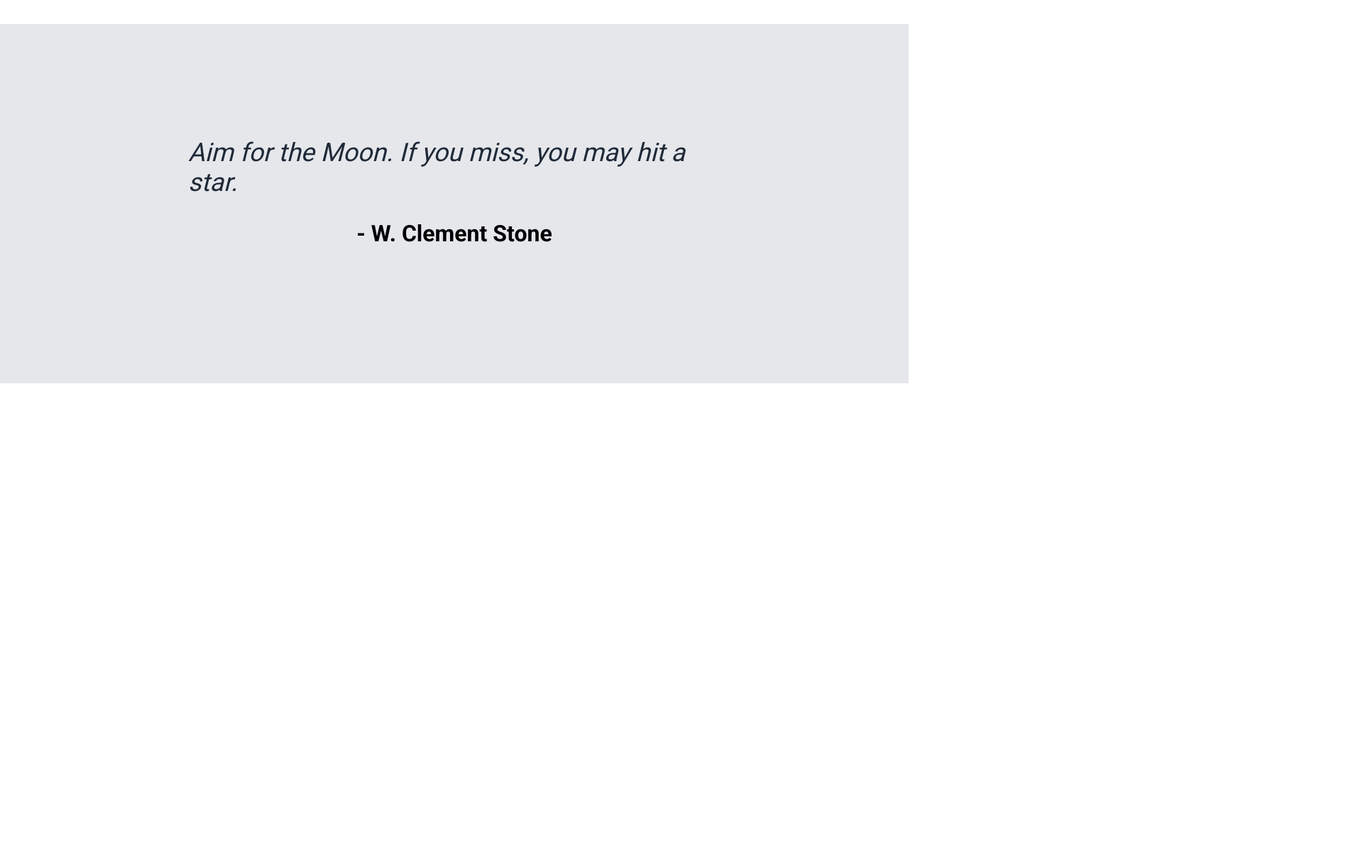
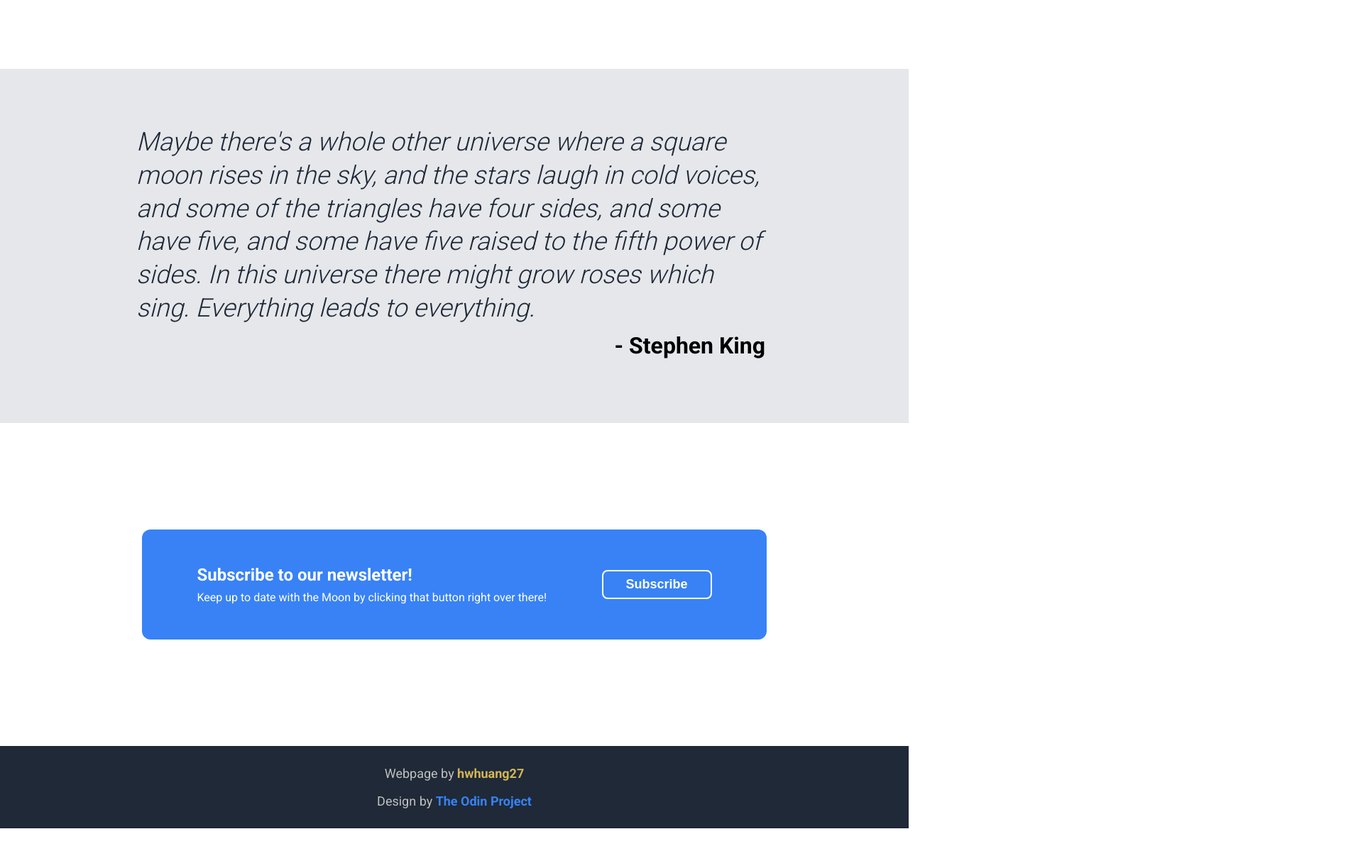
Before and after one commit to hwhuang27/odin-landing-page, a plain HTML site: page index.html in a window 1280 px wide. Shown: the part 1166-2372 px from the top of the page at 71% size, 1920 px wide, since content can reach past the window. After the commit the page ends 2333 px from the top, so only its background shows below. Drawn offline with Linux system fonts and the light colour scheme.

Commit message:
Finish quotes, newsletter, & footer sections

```diff
--- a/css/style.css
+++ b/css/style.css
@@ -1,4 +1,4 @@
-@import url('https://fonts.googleapis.com/css2?family=Roboto:wght@400;700&display=swap');
+@import url('https://fonts.googleapis.com/css2?family=Roboto:wght@300;400;700&display=swap');
 
 body {
     height: 100vh;
@@ -7,6 +7,16 @@ body {
     font-family: Roboto, sans-serif;
     display: flex;
     flex-direction: column;
+}
+
+.button {
+    background-color: #3882F6;
+    color: white;
+    font-size: large;
+    font-weight: bold;
+    padding: 8px 32px;
+    border-radius: 8px;
+
 }
 
 .hero{
@@ -45,6 +55,16 @@ body {
     justify-content: center;
     align-items: center;
 
+    .container {
+            width: 330px;
+        }
+    .button {
+        margin-top: 8px;
+        border: none;
+    }
+    .button:hover{
+        background-color: #2c69cc;
+    }
     & h1 {
         font-size: 48px;
         font-weight: bold;
@@ -56,22 +76,9 @@ body {
         margin: 12px 0;
         line-height: 1.5;
     }
-    & button {
-        background-color: #3882F6;
-        color: white;
-        font-size: large;
-        font-weight: bold;
-        padding: 8px 32px;
-        border-radius: 8px;
-        border: none;
-        margin-top: 8px;
-    }
     & img {
         width: 460px;
         flex-shrink: 0;
-    }
-    .container {
-        width: 330px;
     }
 }
 
@@ -87,6 +94,7 @@ body {
     }
     .icon {
         width: 160px;
+        line-height: 1.3;
     }
     .info-container {
         display: flex;
@@ -99,14 +107,14 @@ body {
         font-weight: bolder;
         color: #1F2937;
         text-align: center;
-        margin: 24px 0 12px;
+        margin: 64px 0 24px;
     }
     .info-text{
-        font-size: 18px;
+        font-size: 20px;
         text-align: center;
-        width: 750px;
+        width: 820px;
         margin: 0 0 48px;
-        line-height: 1.5;
+        line-height: 1.4;
     }
     & img{
         width: 156px;
@@ -120,27 +128,63 @@ body {
 .quote{
     display: flex;
     flex-direction: column;
-    justify-content: center;
-    align-items: center;
     background-color: #E5E7EB;
     margin: 0;
-    padding: 160px;
+    padding: 80px 15%;
 
     .quote-content{
         font-size: 36px;
-        font-weight: 100;
+        font-weight: 300;
         font-style: italic;
         color: #1F2937;
+        line-height: 1.3;
         margin: 0;
-        width: 750px;
     }
     .quote-author{
         font-size: 32px;
         font-weight: bold;
+        text-align: right;
+        margin: 10px;
     }
 }
 
-.action-section{
-    margin: 1000px;
-    padding: 1000px;
+.action{
+    color: white;
+    background-color: #3882F6;
+    display: flex;
+    justify-content: space-evenly;
+    align-items: center;
+    margin: 150px 200px;
+    padding: 50px 0px;
+    border-radius: 12px;
+
+    & h2 {
+        margin: 0 0 8px;
+    }
+    & p {
+        margin: 0;
+    }
+    .button{
+        border: 2px solid white;
+    }
+    .button:hover{
+        background-color: #2c69cc;
+    }
 }
+
+.footer{
+    background-color: #1F2937;
+    padding: 10px;
+    text-align: center;
+
+    & p{
+        font-size: 18px;
+        font-weight: italic;
+        color: silver;
+    }
+    & a{
+        text-decoration: none;
+        color: #d4b557;
+        font-weight: bold;
+    }
+}
--- a/index.html
+++ b/index.html
@@ -25,7 +25,7 @@
                 <h1>The Moon is awesome</h1>
                 <p>The Moon, Earth's sole natural satellite and nearest large celestial body. Known since prehistoric times, it is the
                 brightest object in the sky after the Sun..</p>
-                <button class="sign-up">Sign up</button>
+                <button class="button">Learn More</button>
             </div>
             <img src="./images/moon-medium.jpg" alt="picture of the moon at website header">
 
@@ -66,14 +66,33 @@
         </div>
     </div>
 
+
     <div class="quote">
-        <p class="quote-content">Aim for the Moon. If you miss, you may hit a star.</p>
-        <p class="quote-author">- W. Clement Stone</p>
+
+        <p class="quote-content">Maybe there's a whole other universe where a square moon rises in the sky, and the stars laugh in cold voices, and some
+        of the triangles have four sides, and some have five, and some have five raised to the fifth power of sides. In this
+        universe there might grow roses which sing. Everything leads to everything.</p>
+        <p class="quote-author">- Stephen King</p>
+
     </div>
 
-    <div class="action-section">
-        something
+    <div class="action">
+        <div class="sub-left">
+            <h2>Subscribe to our newsletter!</h3>
+            <p>Keep up to date with the Moon by clicking that button right over there!</p>
+        </div>
+        <div class="sub-right">
+            <button class="button">Subscribe</button>
+        </div>
     </div>
 
+    <div class="footer">
+        <p>Webpage by <span><a class="footer-link" target=”_blank” href="https://github.com/hwhuang27">hwhuang27</a></span></p>
+
+        <p>Design by <span><a style="color: #3882F6" class="footer-link" target=”_blank” href="https://www.theodinproject.com/">The Odin Project</a></span></p>
+
+
+
+    </div>
 </body>
 </html>
```
